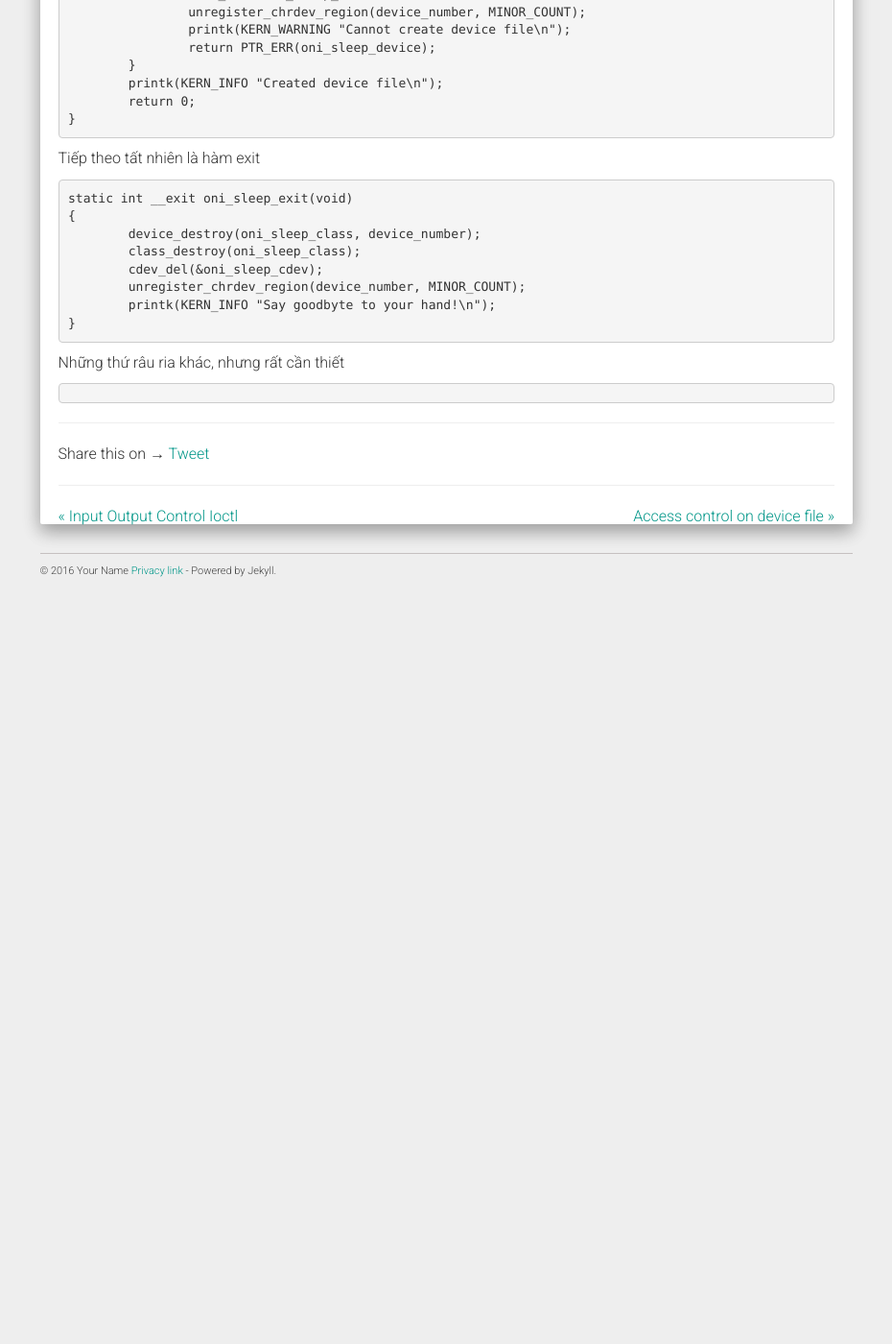
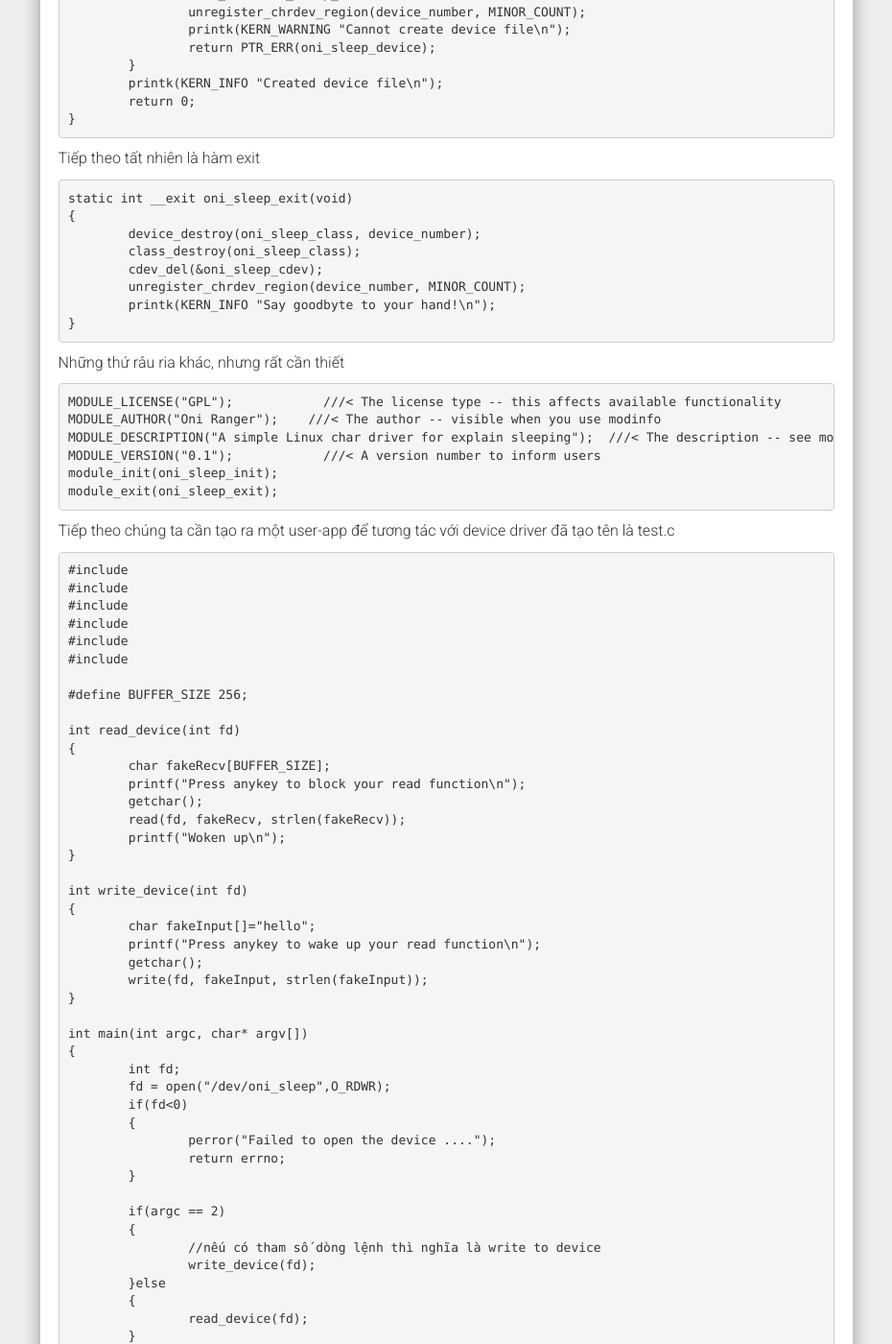
Before and after one commit to ita93/ita93.github.io, a Jekyll site: the page built from _posts/2018-01-25-Blocking IO.md, in a window 1280 px wide and 1400 px high, scrolled down 4431 px. Shown: the whole window at 96% size, without its empty margins (321-1251 px from the left). Built offline with Jekyll 4.4.1, drawn with Linux system fonts in a browser that asks for light colours; nearby versions of some CDN libraries; our own code applies the rules of GitHub Pages for plain Markdown files; comment, search, counter and statistics services are not loaded; before the commit the page ends 5061 px from its top, so only the background shows below that; some of the changed text lies outside the part shown.

Commit message:
User-app codes

```diff
--- a/_posts/2018-01-25-Blocking IO.md
+++ b/_posts/2018-01-25-Blocking IO.md
@@ -176,4 +176,81 @@ static int __exit oni_sleep_exit(void)
 
 Những thứ râu ria khác, nhưng rất cần thiết
 <pre>
+MODULE_LICENSE("GPL");            ///< The license type -- this affects available functionality
+MODULE_AUTHOR("Oni Ranger");    ///< The author -- visible when you use modinfo
+MODULE_DESCRIPTION("A simple Linux char driver for explain sleeping");  ///< The description -- see modinfo
+MODULE_VERSION("0.1");            ///< A version number to inform users
+module_init(oni_sleep_init);
+module_exit(oni_sleep_exit);
 </pre>
+
+Tiếp theo chúng ta cần tạo ra một user-app để tương tác với device driver đã tạo tên là test.c
+<pre>
+#include<stdio.h>
+#include<stdlib.h>
+#include<errno.h>
+#include<fcntl.h>
+#include<string.h>
+#include<unistd.h>
+
+#define BUFFER_SIZE 256;
+
+int read_device(int fd)
+{
+	char fakeRecv[BUFFER_SIZE];
+	printf("Press anykey to block your read function\n");
+	getchar();
+	read(fd, fakeRecv, strlen(fakeRecv));
+	printf("Woken up\n");
+}
+
+int write_device(int fd)
+{
+	char fakeInput[]="hello";
+	printf("Press anykey to wake up your read function\n");
+	getchar();
+	write(fd, fakeInput, strlen(fakeInput));
+}
+
+int main(int argc, char* argv[])
+{
+	int fd;
+	fd = open("/dev/oni_sleep",O_RDWR);
+	if(fd<0)
+	{
+		perror("Failed to open the device ....");
+		return errno;
+	}
+
+	if(argc == 2)
+	{
+		//nếu có tham số dòng lệnh thì nghĩa là write to device
+		write_device(fd);
+	}else
+	{
+		read_device(fd);
+	}
+}
+</pre>
+
+Tiếp theo cần một Makefile để compile những source code dã mổ cò
+<pre>
+obj-m+=oni_sleep.o
+all:
+ make -C /lib/modules/$(shell uname -r)/build/ M=$(PWD) modules
+ $(CC) test.c -o test
+clean:
+ make -C /lib/modules/$(shell uname -r)/build/ M=$(PWD) clean
+ rm test
+</pre>
+
+<br/>Bây giờ hãy thử xem nó hoạt động như thế nào.<br/>
+Sau khi đã compile, chúng ta nhận được file oni_sleep.ko và test. Việc tiếp theo là insert oni_sleep: <code>sudo insmod oni_sleep.ko</code><br/>
+Mở một tab mới với thực hiện việc đọc từ device với command: <code>sudo ./test read</code><br/>
+Ở tab này bạn sẽ nhìn thấy output như sau:
+<pre>
+Press anykey to block your read function
+....
+</pre>
+Sau khi bạn gõ Enter, tab này sẽ bị block tại đây thay vì return. Mở một tab khác với thực hiện việc ghi vào device với command: <code>sudo ./test</code>. Như đã đề cập ở trên, hàm write sẽ unblock hàm read.<br/>
+Bây giờ quay lại tab read xem process còn bị block hay không?
```
